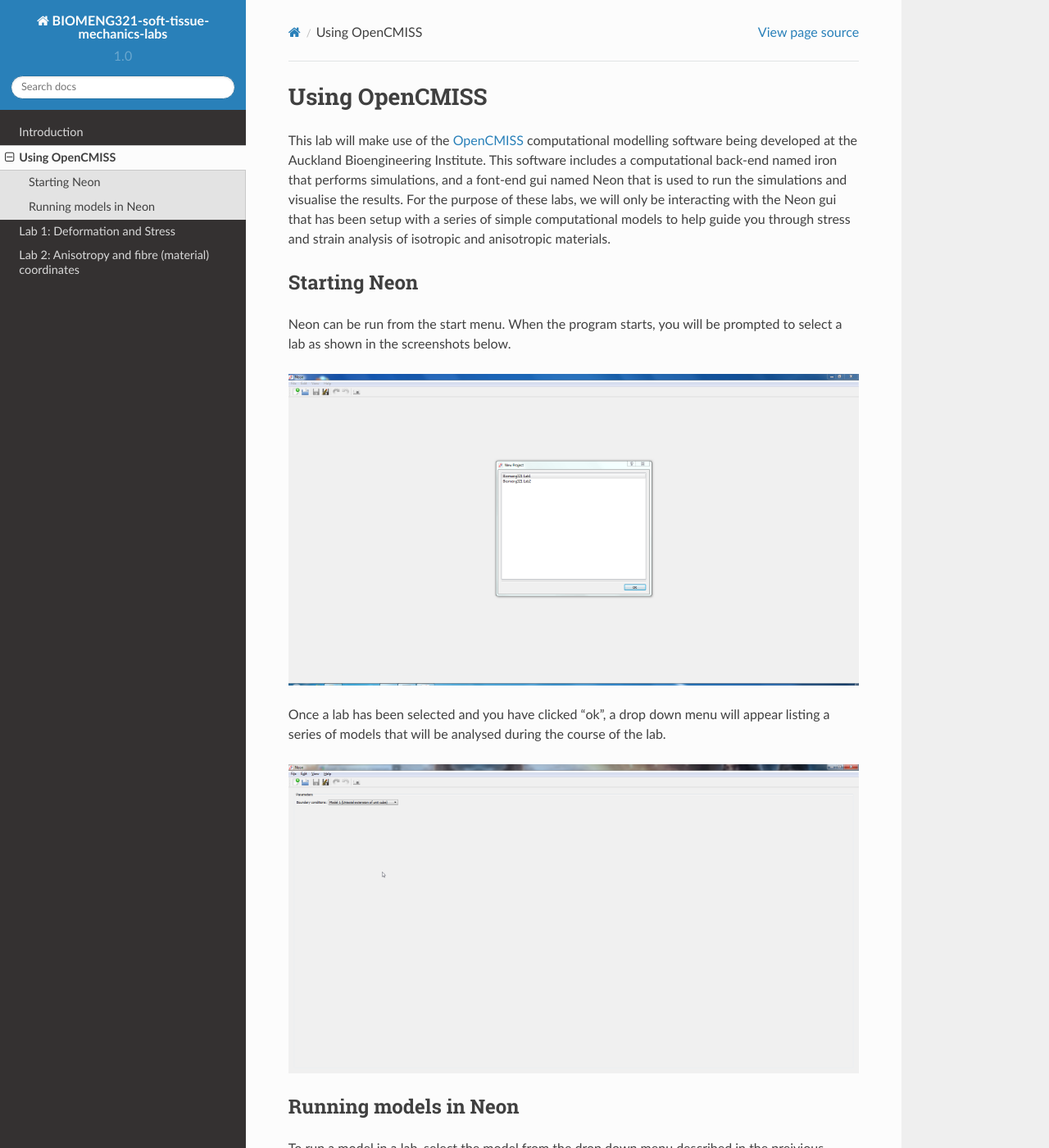
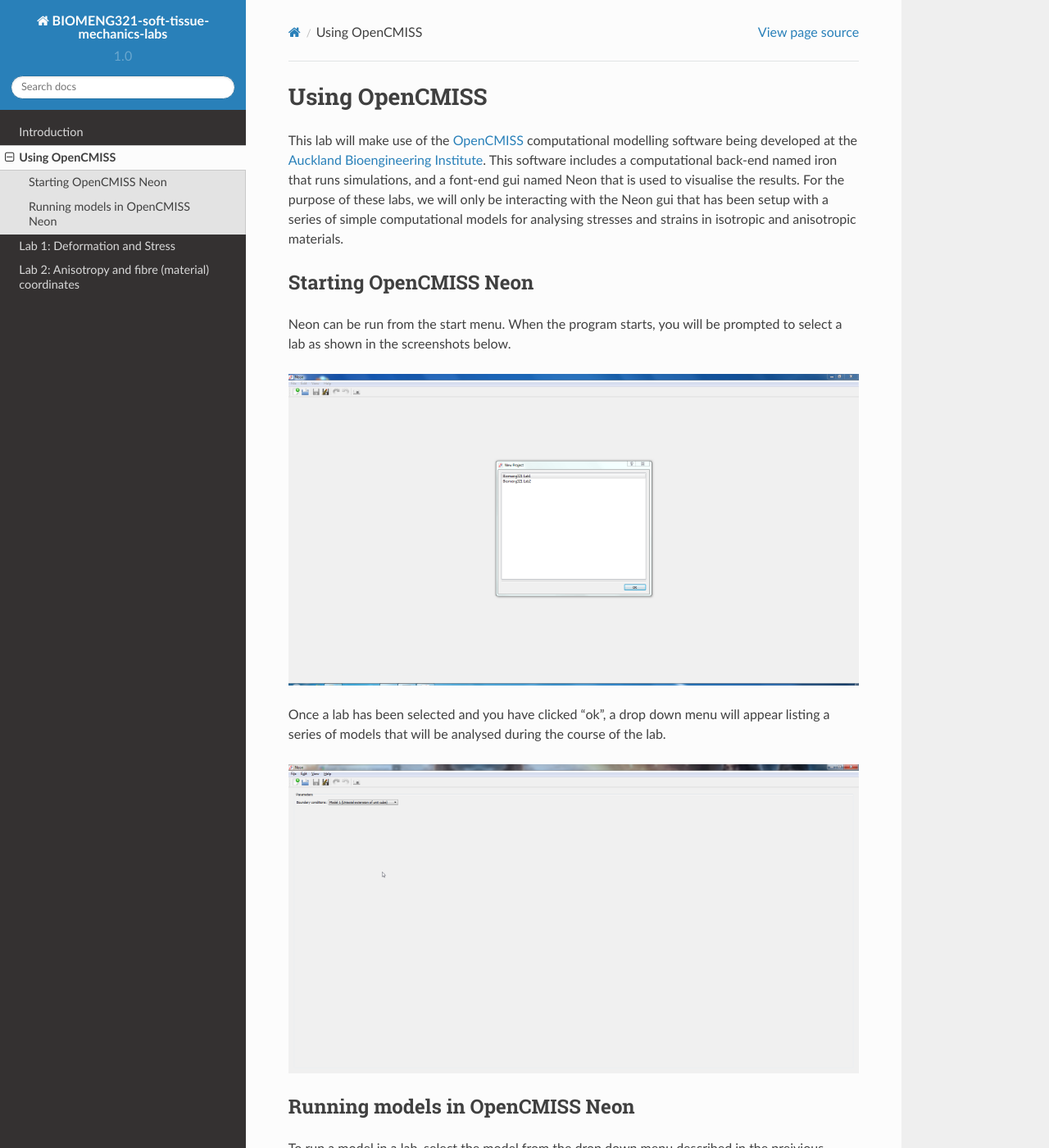
Before and after one commit to mpnash/soft-tissue-mechanics-labs, a Sphinx documentation site: the page built from docs/source/running_OpenCMISS.rst, in a window 1280 px wide and 1400 px high. Shown: the whole window at 82% size. Built offline with Sphinx 7.4.7 and the Read the Docs theme 2.0.0, drawn with Linux system fonts in a browser that asks for light colours.

Commit message:
Updating lab1 and "running OpenCMISS" instructions

```diff
--- a/docs/source/lab1.rst
+++ b/docs/source/lab1.rst
@@ -11,7 +11,7 @@
    :maxdepth: 2
 
 
-This lab aims to analyse large deformation kinematics with respect to material coordinates.
+.. This lab aims to analyse large deformation kinematics with respect to material coordinates.
 Before starting this lab, please read the :ref:`Using OpenCMISS <using-opencmiss>` section to familiarise yourself with the software used in this lab.
 
 |vspace|
@@ -102,8 +102,8 @@
 
 |vspace|
 
-10. Using the values of the 2nd Piola Kirchhoff tensor components :math:`(\boldsymbol{T})` and your :math:`(\boldsymbol{F})` tensor from step 5, determine the Cauchy components of stress :math:`(\Sigma)` (Don't forget the Jacobian :math:`(J)`)
+10. Using the values of the 2nd Piola Kirchhoff tensor components :math:`(\boldsymbol{T})` and your :math:`(\boldsymbol{F})` tensor from step 5, determine the Cauchy components of stress :math:`(\Sigma)` (Don't forget the Jacobian :math:`(J)`).
 
 |vspace|
 
-11. Select View->Problem from the menu and repeat step 9 for the remaining models in the lab:
+11. Select View->Problem from the menu and repeat step 9 for the remaining models in the lab.
--- a/docs/source/running_OpenCMISS.rst
+++ b/docs/source/running_OpenCMISS.rst
@@ -7,13 +7,13 @@
 .. toctree::
    :maxdepth: 2
 
-This lab will make use of the `OpenCMISS <http://opencmiss.org/>`_ computational modelling software being developed at the Auckland Bioengineering Institute. This software includes a computational back-end named iron that performs simulations, and a font-end gui named Neon that is used to run the simulations and visualise the results. For the purpose of these labs, we will only be interacting with the Neon gui that has been setup with a series of simple computational models to help guide you through stress and strain analysis of isotropic and anisotropic materials.
+This lab will make use of the `OpenCMISS <http://opencmiss.org/>`_ computational modelling software being developed at the `Auckland Bioengineering Institute <http://www.abi.auckland.ac.nz/en.html>`_. This software includes a computational back-end named iron that runs simulations, and a font-end gui named Neon that is used to visualise the results. For the purpose of these labs, we will only be interacting with the Neon gui that has been setup with a series of simple computational models for analysing stresses and strains in isotropic and anisotropic materials.
 
 .. _starting-neon:
 
-=============
-Starting Neon
-=============
+=======================
+Starting OpenCMISS Neon
+=======================
 Neon can be run from the start menu. When the program starts, you will be prompted to select a lab as shown in the screenshots below.
 
 .. image:: images/selecting_a_lab.png
@@ -26,9 +26,9 @@
 
 .. _running-models-in-Neon:
 
-======================
-Running models in Neon
-======================
+================================
+Running models in OpenCMISS Neon
+================================
 
 To run a model in a lab, select the model from the drop down menu described in the preivious section, and click "Run". If at any time, the run button is not visible, click View->Problem Editors->Problem Editor to make the button visible, as shown in the following screenshots.
 
```
